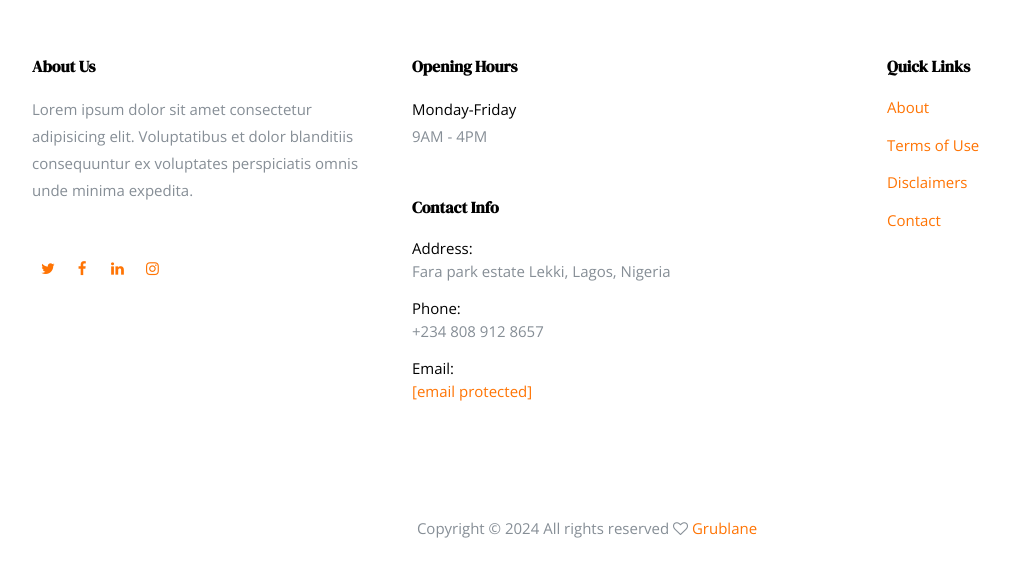
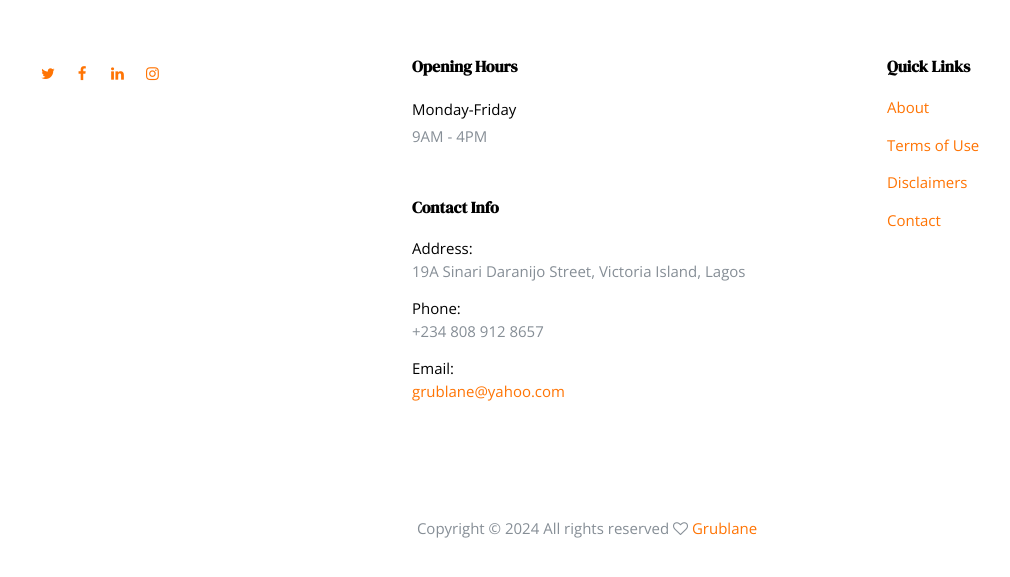
Before and after one commit to Dahmii/Grub-Lane, a plain HTML site: page take-out.html in a window 1280 px wide. Shown: the part 2816-3393 px from the top of the page, without its empty margins (53-1063 px from the left). Drawn offline with nearby package versions, Linux system fonts and the light colour scheme; a web font is replaced by a local one.

```diff
--- a/take-out.html
+++ b/take-out.html
@@ -282,12 +282,12 @@
       <div class="container">
         <div class="row mb-5">
           <div class="col-md-4 mb-5">
-            <h3>About Us</h3>
+            <!-- <h3>About Us</h3>
             <p class="mb-5">
               Lorem ipsum dolor sit amet consectetur adipisicing elit.
               Voluptatibus et dolor blanditiis consequuntur ex voluptates
               perspiciatis omnis unde minima expedita.
-            </p>
+            </p> -->
             <ul class="list-unstyled footer-link d-flex footer-social">
               <li>
                 <a href="#" class="p-2"><span class="fa fa-twitter"></span></a>
@@ -320,7 +320,9 @@
               <ul class="list-unstyled footer-link">
                 <li class="d-block">
                   <span class="d-block text-black">Address:</span>
-                  <span>Fara park estate Lekki, Lagos, Nigeria</span>
+                  <span
+                    >19A Sinari Daranijo Street, Victoria Island, Lagos</span
+                  >
                 </li>
                 <li class="d-block">
                   <span class="d-block text-black">Phone:</span
@@ -333,7 +335,7 @@
                       href="#"
                       class="__cf_email__"
                       data-cfemail="7910171f163900160c0b1d1614181017571a1614"
-                      >[email&#160;protected]</a
+                      >grublane@yahoo.com</a
                     ></span
                   >
                 </li>
```
